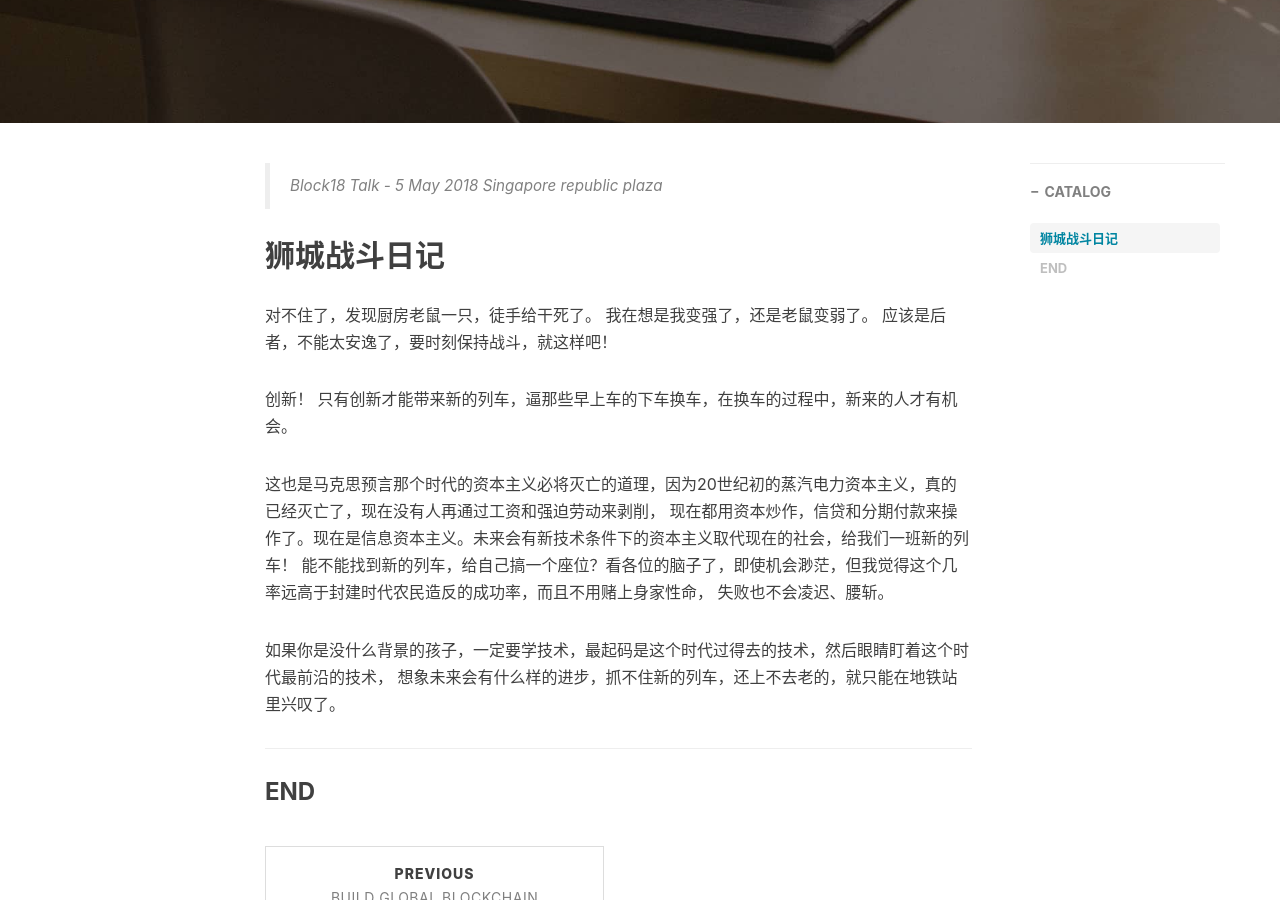
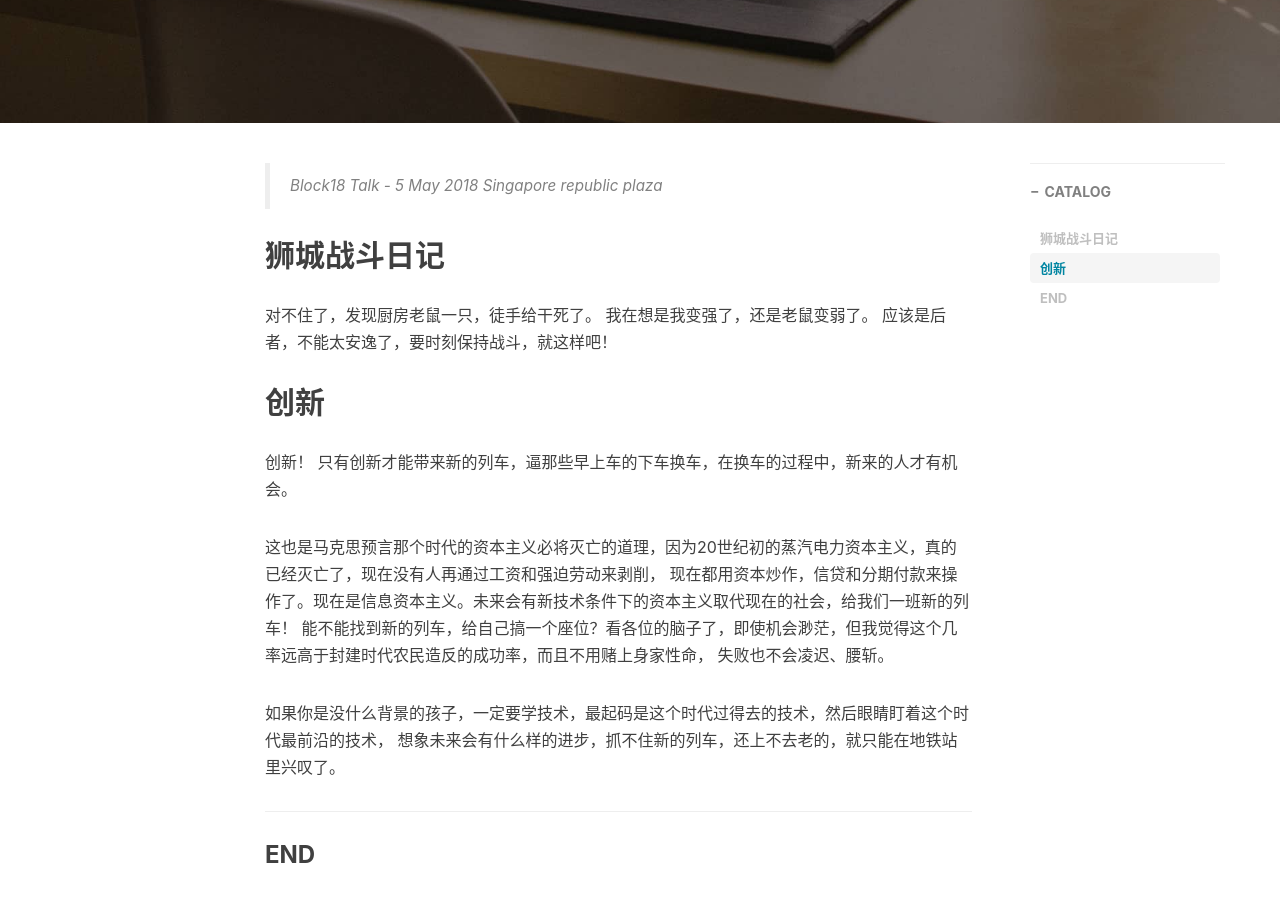
Before and after one commit to freerambo/freerambo.github.io, a Jekyll site: the page built from _posts/2018-06-01-reflection-on-killing-a-mouse.markdown, in a window 1280 px wide and 900 px high, scrolled down 460 px. Built offline with Jekyll 4.4.1, drawn with Linux system fonts in a browser that asks for light colours; nearby versions of some CDN libraries; comment, search, counter and statistics services are not loaded.

Commit message:
add innovation to change the life

```diff
--- a/_posts/2018-06-01-reflection-on-killing-a-mouse.markdown
+++ b/_posts/2018-06-01-reflection-on-killing-a-mouse.markdown
@@ -24,28 +24,21 @@ tags:
 我在想是我变强了，还是老鼠变弱了。
 应该是后者，不能太安逸了，要时刻保持战斗，就这样吧！
 
-
-
-
+## 创新
 
 创新！ 只有创新才能带来新的列车，逼那些早上车的下车换车，在换车的过程中，新来的人才有机会。
 
 
 
- 这也是马克思预言那个时代的资本主义必将灭亡的道理，因为20世纪初的蒸汽电力资本主义，真的已经灭亡了，现在没有人再通过工资和强迫劳动来剥削，
- 现在都用资本炒作，信贷和分期付款来操作了。现在是信息资本主义。未来会有新技术条件下的资本主义取代现在的社会，给我们一班新的列车！
-  能不能找到新的列车，给自己搞一个座位？看各位的脑子了，即使机会渺茫，但我觉得这个几率远高于封建时代农民造反的成功率，而且不用赌上身家性命，
-  失败也不会凌迟、腰斩。
+这也是马克思预言那个时代的资本主义必将灭亡的道理，因为20世纪初的蒸汽电力资本主义，真的已经灭亡了，现在没有人再通过工资和强迫劳动来剥削，
+现在都用资本炒作，信贷和分期付款来操作了。现在是信息资本主义。未来会有新技术条件下的资本主义取代现在的社会，给我们一班新的列车！
+能不能找到新的列车，给自己搞一个座位？看各位的脑子了，即使机会渺茫，但我觉得这个几率远高于封建时代农民造反的成功率，而且不用赌上身家性命，
+失败也不会凌迟、腰斩。
 
 
 
-
-
-
-
-
-  如果你是没什么背景的孩子，一定要学技术，最起码是这个时代过得去的技术，然后眼睛盯着这个时代最前沿的技术，
-  想象未来会有什么样的进步，抓不住新的列车，还上不去老的，就只能在地铁站里兴叹了。
+如果你是没什么背景的孩子，一定要学技术，最起码是这个时代过得去的技术，然后眼睛盯着这个时代最前沿的技术，
+想象未来会有什么样的进步，抓不住新的列车，还上不去老的，就只能在地铁站里兴叹了。
 
 
 
```
